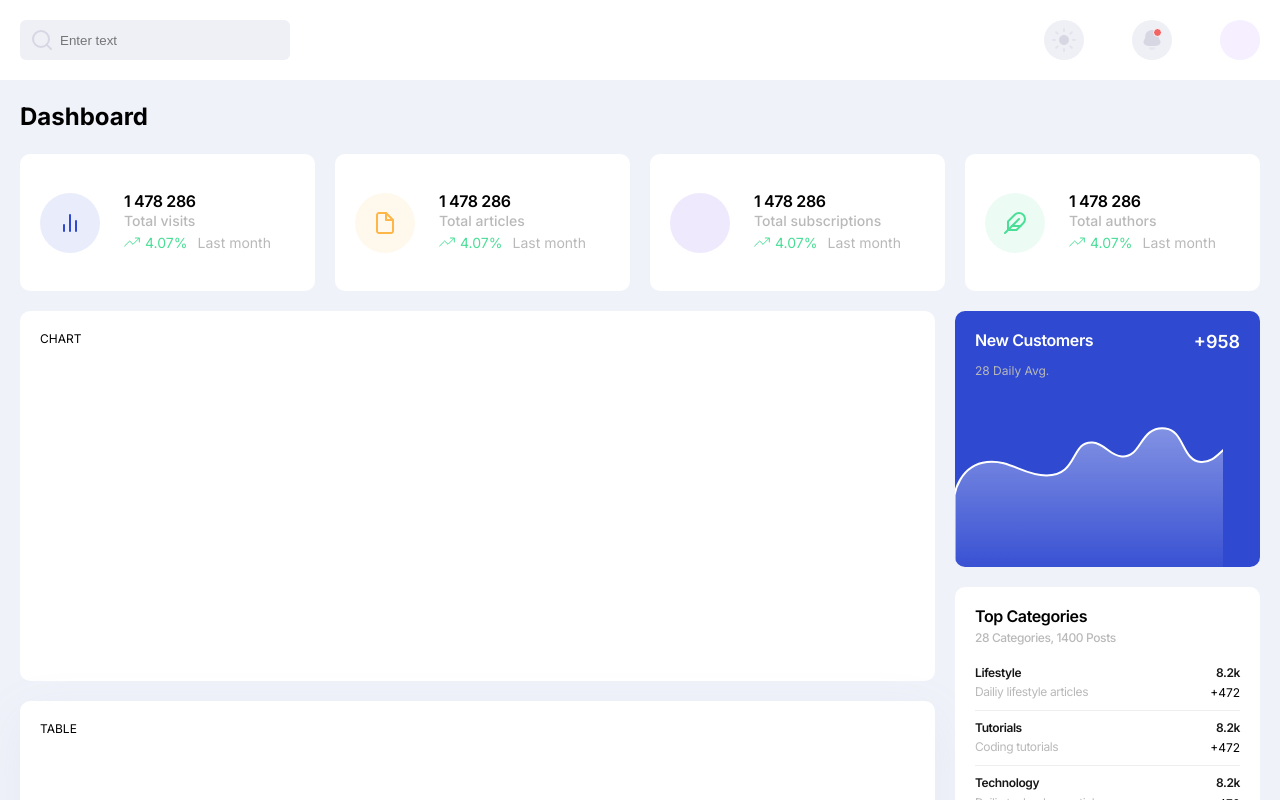
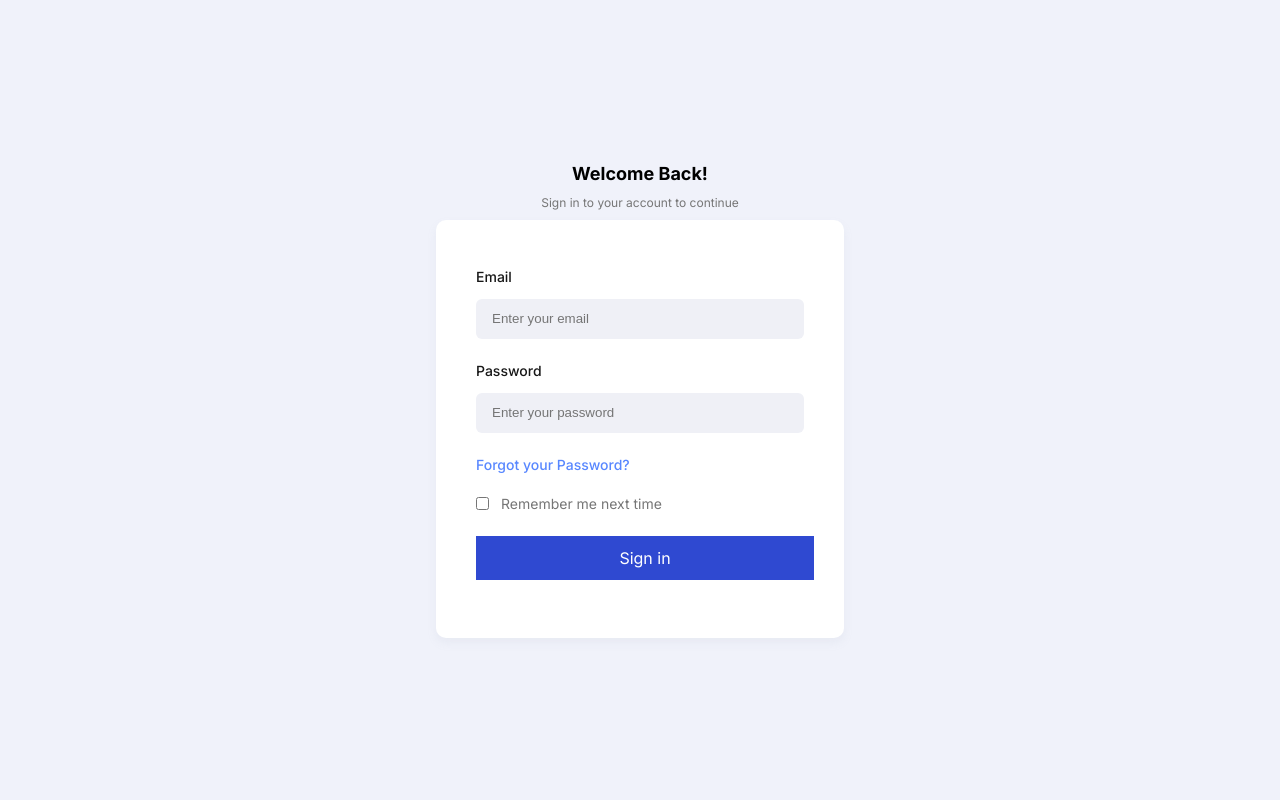
Before and after one commit to alexanchek/dashboard, a Next.js app: page / in a window 1280 px wide. Shown: the top 800 px of the page. Built offline with nearby package versions, Linux system fonts and the light colour scheme.

Commit message:
feat: added signin window

```diff
--- /dev/null
+++ b/components/BlueButton/BlueButton.module.css
@@ -0,0 +1,13 @@
+.button {
+  width: 338px;
+  height: 44px;
+  background: var(--primary);
+  display: flex;
+  justify-content: center;
+  align-items: center;
+  color: #fff;
+  font-style: normal;
+  font-weight: normal;
+  font-size: 16px;
+  line-height: 24px;
+}
--- /dev/null
+++ b/components/BlueButton/BlueButton.props.ts
@@ -0,0 +1,5 @@
+import { DetailedHTMLProps, HTMLAttributes, ReactNode } from "react";
+
+export interface BlueButtonProps extends DetailedHTMLProps<HTMLAttributes<HTMLDivElement>, HTMLDivElement> {
+    children: ReactNode;
+}
--- /dev/null
+++ b/components/BlueButton/BlueButton.tsx
@@ -0,0 +1,15 @@
+import classNames from 'classnames';
+import React, { FC } from 'react';
+import CommonCard from '../CommonCard/CommonCard';
+import styles from './BlueButton.module.css';
+import {BlueButtonProps} from './BlueButton.props';
+
+const BlueButton: FC<BlueButtonProps> = ({children, className, ...props}):JSX.Element => {
+    return (
+        <div className={styles.button}>
+            {children}
+        </div>
+    );
+};
+
+export default BlueButton;
--- a/components/Htag/Htag.module.scss
+++ b/components/Htag/Htag.module.scss
@@ -25,7 +25,8 @@
 
 .h4 {
   font-weight: 500;
-  font-size: 12px;
-  line-height: 140%;
-  letter-spacing: -0.3px;
+  font-size: 14px;
+  line-height: 34px;
+  color: #171717;
+  margin-bottom: 5px;
 }
--- a/components/Htag/Htag.props.ts
+++ b/components/Htag/Htag.props.ts
@@ -2,5 +2,5 @@ import { DetailedHTMLProps, HTMLAttributes, ReactNode } from "react";
 
 export interface HeaderProps extends DetailedHTMLProps<HTMLAttributes<HTMLHeadingElement>, HTMLHeadingElement> {
     children: ReactNode;
-    tag: "h1" | "h2" | "h3"
+    tag: "h1" | "h2" | "h3" | "h4"
 }
--- a/components/Htag/Htag.tsx
+++ b/components/Htag/Htag.tsx
@@ -10,6 +10,7 @@ const Htag: FC<HeaderProps> = ({ children, className, tag, ...props }): JSX.Elem
         [styles.h1]: tag == "h1",
         [styles.h2]: tag == "h2",
         [styles.h3]: tag == "h3",
+        [styles.h4]: tag == "h4",
       })}
       {...props}
     >
--- a/pages/index.tsx
+++ b/pages/index.tsx
@@ -4,6 +4,7 @@ import Header from "../parts/Header/Header";
 import Dashboard from "../parts/Main/Dashboard/Dashboard";
 import Footer from "../parts/Footer/Footer";
 import styles from '../styles/Home.module.css';
+import SignIn from "../parts/SignIn/SignIn";
 
 const Home: NextPage = () => {
   return (
@@ -15,9 +16,10 @@ const Home: NextPage = () => {
       </Head>
 
         <div className={styles.container}>
-        <Header/>
+        {/* <Header/>
         <Dashboard />
-        <Footer/>
+        <Footer/> */}
+        <SignIn />
         </div>
     </div>
   );
--- /dev/null
+++ b/parts/SignIn/SignIn.module.css
@@ -0,0 +1,67 @@
+.box {
+  display: flex;
+  justify-content: center;
+  align-items: center;
+  flex-direction: column;
+  width: 100%;
+  height: 100vh;
+}
+
+.loginCard {
+  width: 408px;
+  height: 418px;
+
+  box-shadow: 0px 5px 10px rgba(160, 163, 189, 0.1);
+  border-radius: 10px;
+  padding: 40px;
+}
+
+.title {
+  size: 32px;
+  margin-bottom: 10px;
+  font-weight: bold;
+}
+
+.subtitle {
+  color: #767676;
+  size: 14px;
+  margin-bottom: 10px;
+}
+
+.input {
+  padding-left: 16px;
+  width: 100%;
+}
+
+.email,
+.password {
+  margin-bottom: 15px;
+}
+
+.forgotPassword {
+  font-weight: 500;
+  font-size: 14px;
+  line-height: 34px;
+  display: flex;
+  align-items: center;
+  color: #5887ff;
+  margin-bottom: 10px;
+}
+
+.formRow {
+    display: flex;
+    align-items: center;
+    margin-bottom: 20px;
+}
+
+.checkbox {
+    margin: 0;
+    margin-right: 12px;
+}
+
+.rememberMe {
+  font-weight: normal;
+  font-size: 14px;
+  line-height: 24px;
+  color: #767676;
+}
--- /dev/null
+++ b/parts/SignIn/SignIn.tsx
@@ -0,0 +1,43 @@
+import React, { FC } from "react";
+import BlueButton from "../../components/BlueButton/BlueButton";
+import CommonCard from "../../components/CommonCard/CommonCard";
+import Htag from "../../components/Htag/Htag";
+import Input from "../../components/Input/Input";
+import styles from "./SignIn.module.css";
+
+const SignIn: FC = (): JSX.Element => {
+  return (
+    <div className={styles.box}>
+      <Htag tag={"h2"} className={styles.title}>
+        Welcome Back!
+      </Htag>
+      <div className={styles.subtitle}>Sign in to your account to continue</div>
+      <CommonCard className={styles.loginCard}>
+        <div className={styles.email}>
+          <Htag tag={"h4"}>Email</Htag>
+          <Input
+            placeholder="Enter your email"
+            typeField="email"
+            className={styles.input}
+          />
+        </div>
+        <div className={styles.password}>
+          <Htag tag={"h4"}>Password</Htag>
+          <Input
+            placeholder="Enter your password"
+            typeField="password"
+            className={styles.input}
+          />
+        </div>
+        <div className={styles.forgotPassword}>Forgot your Password?</div>
+        <div className={styles.formRow}>
+            <input type="checkbox" id="rememberMe" className={styles.checkbox}/>
+            <label htmlFor="rememberMe" className={styles.rememberMe}>Remember me next time</label>
+        </div>
+        <BlueButton>Sign in</BlueButton>
+      </CommonCard>
+    </div>
+  );
+};
+
+export default SignIn;
```
Also changed, not shown: parts/Header/Header.tsx (+5 -6 lines), parts/SignUp/SignUp.tsx (added, +12 -0 lines), parts/SignUp/SignUp.module.css (added).
